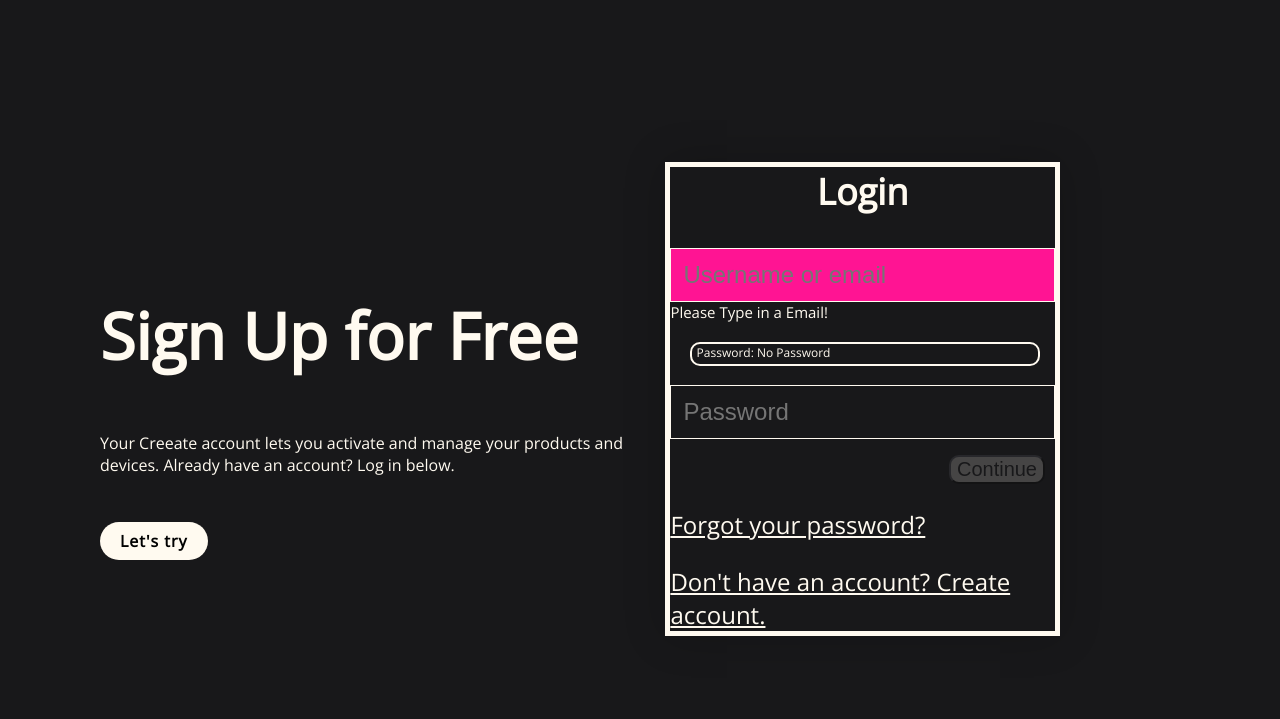
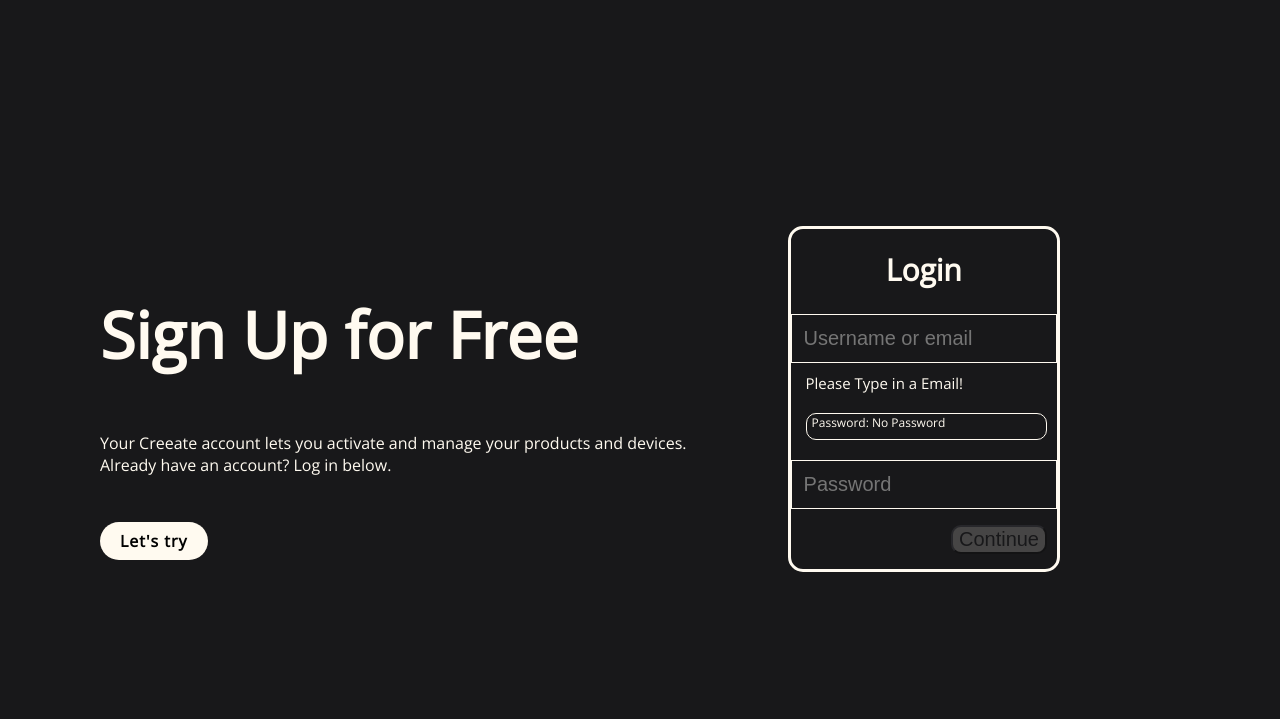
Before and after one commit to atisshirazibzz/LB2_js_atis_sofia, a plain HTML site: page login.html in a window 1280 px wide. Shown: the part 81-800 px from the top of the page. Drawn offline with nearby package versions, Linux system fonts and the light colour scheme.

Commit message:
login design ahpassig gmacht, ez chömmer mit de videodokumentatione starte

```diff
--- a/JavaScript.js
+++ b/JavaScript.js
@@ -70,9 +70,7 @@ function passwordChanged() {
         buttonEnabledPassword = true;
         checkValid();
     }
-
-
-
+}
     //Checks the two Variables if they are true if they are True the button is Enabled
     function checkValid(){
     if (buttonEnabledPassword === true && buttonEnabledEmail === true){
--- a/login.html
+++ b/login.html
@@ -41,12 +41,7 @@
                 <div class="submitButtonDiv">
                 <button class="form__button" id="submitButton" disabled type="submit">Continue</button>
                 </div>
-                <p class="form__text">
-                    <a href="#" class="form__link">Forgot your password?</a>
-                </p>
-                <p class="form__text">
-                    <a href="#" class="form__link" id="linkCreateAccount">Don't have an account? Create account.</a>
-                </p>
+
             </form>
         </div>
     </div>
--- a/style.css
+++ b/style.css
@@ -135,19 +135,18 @@ footer{
 }
 
 .container{
-    width: 600px;
-    max-width: 600px;
-    margin: 1 rem;
-    padding: 2 rem;
-    box-shadow: 0 0 40px rgba(0, 0, 0, 0.2);
-    border-radius: var(--border-radius);
-    border: 5px solid;
+    width: 400px;
+    position: relative;
+    margin-left: 100px;
+    border: 3px solid;
     border-color: floralwhite;
+    border-radius: 15px;
+
 }
 .container,
 .form__input,
 .form__button{
-    font-size: 24px;
+    font-size: 20px;
 }
 
 .form > *:first-child{
@@ -156,6 +155,7 @@ footer{
 .submitButtonDiv{
     display: flex;
     justify-content: end;
+    padding-bottom: 15px;
 }
 .form__button{
     background-color: #18181A;
@@ -174,8 +174,8 @@ footer{
 }
 
 .form__title{
-  margin-bottom: 2rem;
     text-align: center;
+    padding-top: 20px;
 }
 
 
@@ -183,9 +183,11 @@ footer{
     margin-bottom: 0;
 }
 
-.form__message{
-  text-align: center;
-    margin-bottom: 1rem;
+.form__link{
+    font-size: 18px;
+    padding-left: 15px;
+    padding-bottom: 20px;
+
 }
 
 .form__message--success{
@@ -210,19 +212,16 @@ footer{
     outline: none;
     background: #18181A;
 }
-.form__input:focus{
-    background: deeppink;
-}
 
 .form__input--error{
     color: red;
     border-color: red;
 }
 #strengthBorder{
-    border: 2px  solid floralwhite;
+    border: 1px  solid floralwhite;
     border-radius: 10px;
-    height: 20px;
-    margin: 5%;
+    height: 25px;
+    margin: 20px 15px;
     width: 90%;
     font-size: 12px;
 }
@@ -268,5 +267,6 @@ footer{
     border-radius: 8px;
 }
 #errorMessage{
+    padding: 10px 15px 0px;
     font-size: 15px;
 }
```
